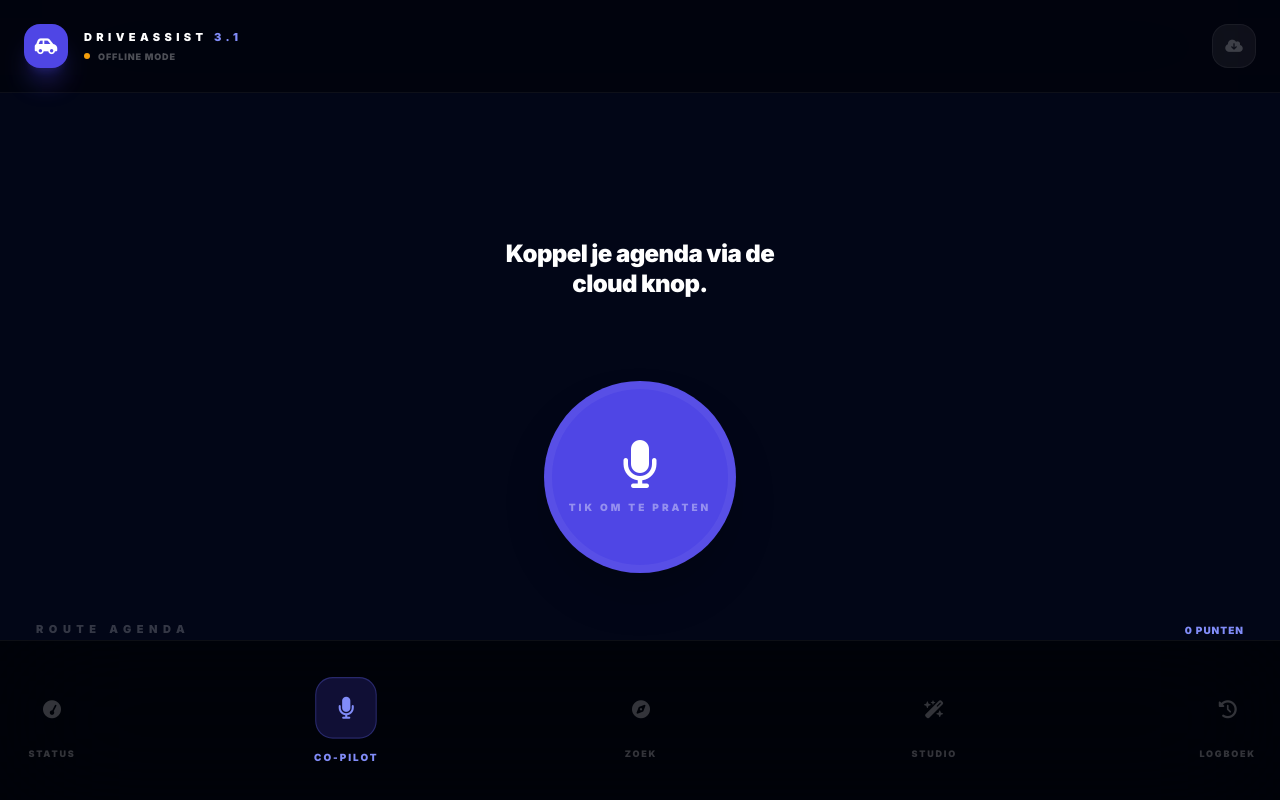
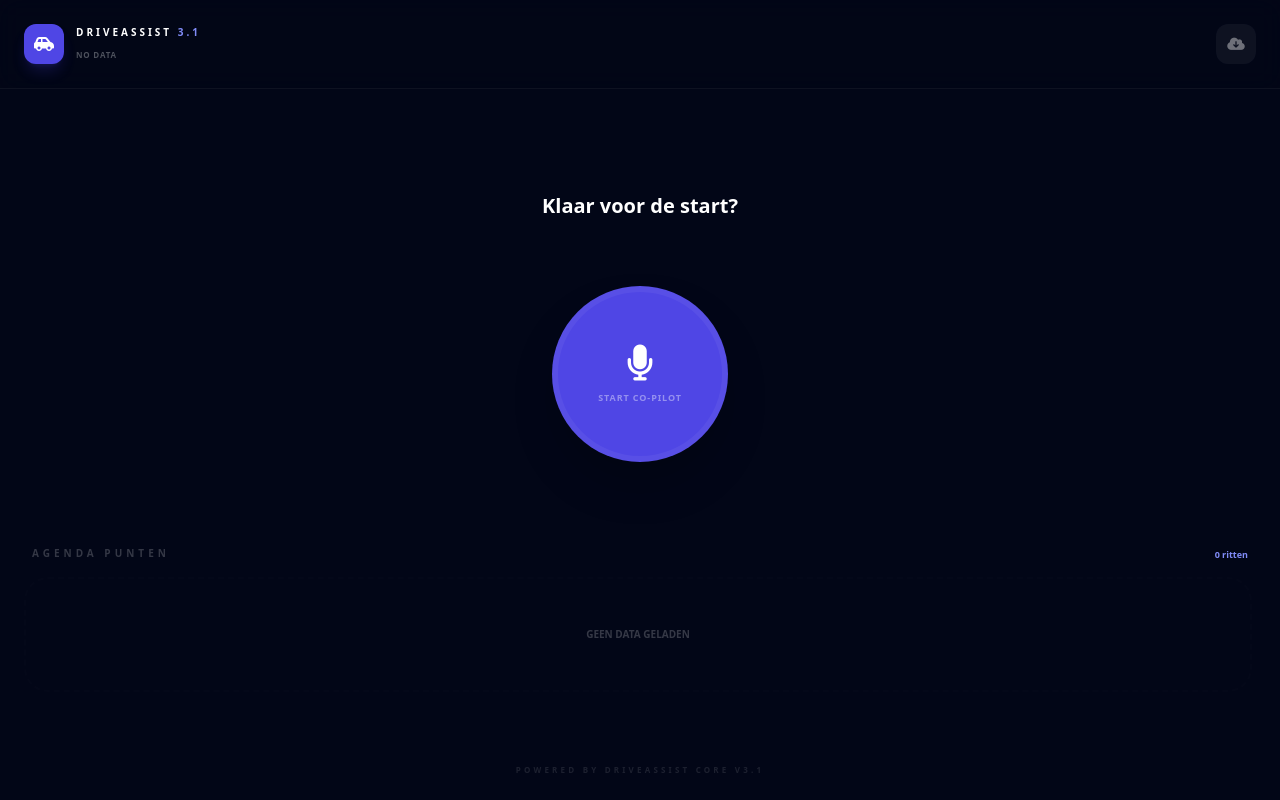
Before and after one commit to erikbraun430g-coder/driveassist-app, a React (Vite) app: page / in a window 1280 px wide. Built offline with nearby package versions, Linux system fonts and the light colour scheme.

Commit message:
Add files via upload

```diff
--- a/App.tsx
+++ b/App.tsx
@@ -4,17 +4,10 @@ import { GoogleGenAI, Modality, LiveServerMessage, Type } from '@google/genai';
 import { decode, decodeAudioData, createBlob } from './services/audioUtils';
 import { AppState, Task } from './types';
 
-import Dashboard from './components/Dashboard';
-import NavigationSearch from './components/NavigationSearch';
-import ChatInterface from './components/ChatInterface';
-import ImageGenerator from './components/ImageGenerator';
-import VideoGenerator from './components/VideoGenerator';
-
 const STORAGE_KEY_TASKS = 'driveassist_tasks_v3';
 const STORAGE_KEY_SHEET_URL = 'driveassist_sheet_url';
 
 const App: React.FC = () => {
-  const [activeTab, setActiveTab] = useState<'drive' | 'dashboard' | 'search' | 'creative' | 'chat'>('drive');
   const [isSyncing, setIsSyncing] = useState(false);
   const [showSyncModal, setShowSyncModal] = useState(false);
   const [sheetUrl, setSheetUrl] = useState(localStorage.getItem(STORAGE_KEY_SHEET_URL) || '');
@@ -37,6 +30,7 @@ const App: React.FC = () => {
   const sessionRef = useRef<any>(null);
   const audioSourcesRef = useRef<Set<AudioBufferSourceNode>>(new Set());
   const nextStartTimeRef = useRef<number>(0);
+  const audioContextRef = useRef<{ input: AudioContext; output: AudioContext } | null>(null);
 
   useEffect(() => {
     tasksRef.current = appState.tasks;
@@ -54,16 +48,18 @@ const App: React.FC = () => {
       let exportUrl = sheetUrl;
       if (sheetUrl.includes('/edit')) {
         exportUrl = sheetUrl.replace(/\/edit.*$/, '/export?format=csv');
+      } else if (!sheetUrl.includes('format=csv')) {
+        exportUrl = sheetUrl.includes('?') ? `${sheetUrl}&format=csv` : `${sheetUrl}?format=csv`;
       }
 
       const response = await fetch(exportUrl);
-      if (!response.ok) throw new Error("Netwerk error");
+      if (!response.ok) throw new Error("Sync mislukt");
       const csvData = await response.text();
       processCsvData(csvData);
       localStorage.setItem(STORAGE_KEY_SHEET_URL, sheetUrl);
       setShowSyncModal(false);
     } catch (err) {
-      alert("Synchronisatie mislukt. Zorg dat de sheet 'Gepubliceerd naar het web' is als CSV.");
+      alert("Zorg dat de Google Sheet 'Gepubliceerd naar het web' is als CSV.");
     } finally {
       setIsSyncing(false);
     }
@@ -76,7 +72,7 @@ const App: React.FC = () => {
 
     for (let i = startIndex; i < lines.length; i++) {
       const cols = lines[i].split(/[,;]/);
-      if (cols[0]) {
+      if (cols[0] && cols[0].trim().length > 0) {
         newTasks.push({
           id: `t-${i}-${Date.now()}`,
           omschrijving: cols[0].trim(),
@@ -90,12 +86,18 @@ const App: React.FC = () => {
   };
 
   const startCoPilot = async () => {
-    setAppState(prev => ({ ...prev, status: 'connecting', aiText: 'Co-piloot start op...' }));
+    setAppState(prev => ({ ...prev, status: 'connecting', aiText: 'Verbinding maken...' }));
+
     try {
-      const ai = new GoogleGenAI({ apiKey: process.env.API_KEY });
+      // Microfoon toestemming vragen
       const stream = await navigator.mediaDevices.getUserMedia({ audio: true });
+
+      // AudioContexten MOETEN hier binnen de klik-handler aangemaakt worden
       const inputCtx = new (window.AudioContext || (window as any).webkitAudioContext)({ sampleRate: 16000 });
       const outputCtx = new (window.AudioContext || (window as any).webkitAudioContext)({ sampleRate: 24000 });
+      audioContextRef.current = { input: inputCtx, output: outputCtx };
+
+      const ai = new GoogleGenAI({ apiKey: process.env.API_KEY });
 
       const sessionPromise = ai.live.connect({
         model: 'gemini-2.5-flash-native-audio-preview-12-2025',
@@ -103,227 +105,188 @@ const App: React.FC = () => {
           onopen: () => {
             setAppState(prev => ({ ...prev, status: 'active', isActive: true, aiText: 'Ik luister.' }));
             const source = inputCtx.createMediaStreamSource(stream);
-            const processor = inputCtx.createScriptProcessor(4096, 1, 1);
-            processor.onaudioprocess = (e) => {
+            const scriptProcessor = inputCtx.createScriptProcessor(4096, 1, 1);
+            scriptProcessor.onaudioprocess = (e) => {
               const pcmBlob = createBlob(e.inputBuffer.getChannelData(0));
               sessionPromise.then(s => s.sendRealtimeInput({ media: pcmBlob }));
             };
-            source.connect(processor);
-            processor.connect(inputCtx.destination);
+            source.connect(scriptProcessor);
+            scriptProcessor.connect(inputCtx.destination);
           },
           onmessage: async (message: LiveServerMessage) => {
             if (message.toolCall) {
               for (const fc of message.toolCall.functionCalls) {
                 let result: any = "ok";
-                if (fc.name === 'get_tasks') {
-                  result = tasksRef.current.filter(t => t.status !== 'voltooid');
-                } else if (fc.name === 'dial_number') {
-                  const task = tasksRef.current.find(t => t.id === fc.args.taskId);
-                  if (task) {
-                    setCallingTask(task);
-                    setAppState(prev => ({
-                      ...prev,
-                      activeTaskId: fc.args.taskId,
-                      tasks: prev.tasks.map(t => t.id === fc.args.taskId ? { ...t, status: 'bezig' } : t)
-                    }));
-                    setTimeout(() => {
-                      window.location.assign(`tel:${fc.args.number}`);
-                      setCallingTask(null);
-                    }, 4000);
+                if (fc.name === 'dial_number') {
+                  const taskId = fc.args.taskId as string;
+                  const num = fc.args.number as string;
+                  setCallingTask(tasksRef.current.find(t => t.id === taskId) || null);
+                  setTimeout(() => { window.location.assign(`tel:${num}`); setCallingTask(null); }, 3500);
                 }
-                }
-                sessionPromise.then(s => s.sendToolResponse({
-                  functionResponses: { id: fc.id, name: fc.name, response: { result } }
-                }));
+                sessionPromise.then(s => s.sendToolResponse({ functionResponses: { id: fc.id, name: fc.name, response: { result } } }));
               }
             }
             if (message.serverContent?.inputTranscription) setAppState(prev => ({ ...prev, userText: message.serverContent!.inputTranscription!.text }));
             if (message.serverContent?.outputTranscription) setAppState(prev => ({ ...prev, aiText: message.serverContent!.outputTranscription!.text }));
+
             const audioData = message.serverContent?.modelTurn?.parts[0]?.inlineData?.data;
-            if (audioData) {
-              nextStartTimeRef.current = Math.max(nextStartTimeRef.current, outputCtx.currentTime);
-              const buffer = await decodeAudioData(decode(audioData), outputCtx, 24000, 1);
-              const source = outputCtx.createBufferSource();
+            if (audioData && audioContextRef.current) {
+              const outCtx = audioContextRef.current.output;
+              nextStartTimeRef.current = Math.max(nextStartTimeRef.current, outCtx.currentTime);
+              const buffer = await decodeAudioData(decode(audioData), outCtx, 24000, 1);
+              const source = outCtx.createBufferSource();
               source.buffer = buffer;
-              source.connect(outputCtx.destination);
+              source.connect(outCtx.destination);
               source.start(nextStartTimeRef.current);
               nextStartTimeRef.current += buffer.duration;
               audioSourcesRef.current.add(source);
             }
           },
           onclose: () => stopCoPilot(),
+          onerror: () => stopCoPilot(),
         },
         config: {
           responseModalities: [Modality.AUDIO],
-          tools: [{ functionDeclarations: [
-            { name: 'get_tasks', description: 'Haal lijst op.', parameters: { type: Type.OBJECT, properties: {} } },
-            { name: 'dial_number', description: 'Bel nummer.', parameters: { type: Type.OBJECT, properties: { number: { type: Type.STRING }, taskId: { type: Type.STRING } }, required: ['number', 'taskId'] } }
-          ]}],
-          systemInstruction: "Je bent DriveAssist co-piloot. Je helpt chauffeur met taken. Wees extreem beknopt en zakelijk. Vraag altijd om bevestiging voor een actie."
+          inputAudioTranscription: {},
+          outputAudioTranscription: {},
+          systemInstruction: "Je bent DriveAssist. Je helpt een chauffeur met de rittenlijst. Praat kort, zakelijk en vlot. Gebruik de dial_number tool als de chauffeur iemand wil bellen."
         }
       });
       sessionRef.current = await sessionPromise;
     } catch (err) {
-      setAppState(prev => ({ ...prev, status: 'error', aiText: 'Microfoon of verbinding mislukt.' }));
+      setAppState(prev => ({ ...prev, status: 'error', aiText: 'Microfoon toegang geweigerd.' }));
     }
   };
 
   const stopCoPilot = () => {
     sessionRef.current?.close();
+    audioContextRef.current?.input.close();
+    audioContextRef.current?.output.close();
+    audioContextRef.current = null;
     setAppState(prev => ({ ...prev, isActive: false, status: 'idle', userText: '', aiText: '' }));
     audioSourcesRef.current.forEach(s => { try { s.stop(); } catch(e) {} });
     audioSourcesRef.current.clear();
+    nextStartTimeRef.current = 0;
   };
 
   return (
-    <div className="fixed inset-0 bg-slate-950 flex flex-col safe-top safe-bottom select-none">
+    <div className="fixed inset-0 bg-slate-950 flex flex-col text-white font-sans overflow-hidden">
 
+      {/* Cloud Sync Modal */}
       {showSyncModal && (
-        <div className="fixed inset-0 z-50 bg-black/95 backdrop-blur-2xl flex items-center justify-center p-6 animate-in fade-in duration-300">
+        <div className="fixed inset-0 z-50 bg-black/95 flex items-center justify-center p-6 backdrop-blur-xl">
           <div className="w-full max-w-md bg-slate-900 border border-white/10 p-10 rounded-[3rem] shadow-2xl">
-            <h2 className="text-3xl font-black mb-4 tracking-tighter">Agenda Koppelen</h2>
-            <div className="space-y-4 text-slate-400 text-sm mb-8 leading-relaxed font-medium">
-              <p>1. Open je Google Sheet takenlijst.</p>
-              <p>2. <b>Bestand &gt; Delen &gt; Publiceren op internet</b>.</p>
-              <p>3. Selecteer <b>CSV (.csv)</b> en klik <b>Publiceren</b>.</p>
+            <h2 className="text-2xl font-black mb-6">Agenda Koppelen</h2>
+            <div className="space-y-4 text-slate-400 text-sm mb-8 leading-relaxed">
+              <p>1. Open je Google Sheet rittenlijst.</p>
+              <p>2. Ga naar <b>Bestand</b> &gt; <b>Delen</b> &gt; <b>Publiceren op internet</b>.</p>
+              <p>3. Selecteer <b>CSV (.csv)</b> en klik op <b>Publiceren</b>.</p>
               <p>4. Plak de link hieronder.</p>
             </div>
             <input
               type="text"
               value={sheetUrl}
               onChange={(e) => setSheetUrl(e.target.value)}
-              placeholder="https://docs.google.com/spreadsheets/d/..."
-              className="w-full bg-black/50 border border-white/5 p-6 rounded-2xl text-sm mb-8 focus:ring-2 focus:ring-indigo-500 outline-none transition-all text-white placeholder:text-white/10"
+              placeholder="Plak CSV link hier..."
+              className="w-full bg-black/50 border border-white/10 p-5 rounded-2xl mb-8 outline-none focus:ring-2 focus:ring-indigo-500"
             />
             <div className="flex gap-4">
-              <button onClick={() => setShowSyncModal(false)} className="flex-1 py-5 text-xs font-black uppercase tracking-widest text-slate-500 hover:text-white transition-colors">Annuleren</button>
-              <button onClick={syncWithGoogleSheet} className="flex-1 py-5 bg-indigo-600 rounded-2xl text-xs font-black uppercase tracking-widest shadow-xl shadow-indigo-600/20 hover:bg-indigo-500 transition-all">Koppelen</button>
+              <button onClick={() => setShowSyncModal(false)} className="flex-1 py-4 text-xs font-black uppercase tracking-widest opacity-50">Annuleren</button>
+              <button onClick={syncWithGoogleSheet} className="flex-1 py-4 bg-indigo-600 rounded-2xl text-xs font-black uppercase tracking-widest">Koppelen</button>
             </div>
           </div>
         </div>
       )}
 
+      {/* Calling Animation */}
       {callingTask && (
-        <div className="fixed inset-0 z-[60] bg-indigo-700 flex flex-col items-center justify-center text-center p-12 animate-in slide-in-from-bottom duration-500">
-           <div className="w-40 h-40 bg-white/10 rounded-full flex items-center justify-center mb-10 animate-pulse border-4 border-white/20">
-              <i className="fa-solid fa-phone-volume text-6xl text-white"></i>
-           </div>
-           <h2 className="text-[10px] font-black uppercase tracking-[0.5em] text-indigo-300 mb-6">Verbinden met...</h2>
-           <h2 className="text-5xl font-black mb-4 tracking-tighter">{callingTask.omschrijving}</h2>
-           <p className="text-2xl font-bold opacity-40 tracking-widest">{callingTask.telefoonnummer}</p>
+        <div className="fixed inset-0 z-[60] bg-indigo-700 flex flex-col items-center justify-center p-12">
+           <i className="fa-solid fa-phone-volume text-7xl mb-10 animate-pulse text-white"></i>
+           <h2 className="text-4xl font-black mb-2 text-center">{callingTask.omschrijving}</h2>
+           <p className="text-xl opacity-50 tracking-widest">{callingTask.telefoonnummer}</p>
         </div>
       )}
 
-      <header className="px-6 py-6 flex justify-between items-center bg-black/40 border-b border-white/5 backdrop-blur-3xl relative z-40">
-        <div className="flex items-center gap-4">
-          <div className="w-11 h-11 bg-indigo-600 rounded-2xl flex items-center justify-center shadow-xl shadow-indigo-600/30">
-            <i className="fa-solid fa-car-side text-white text-lg"></i>
+      {/* Header */}
+      <header className="px-6 py-6 flex justify-between items-center border-b border-white/5 bg-slate-950/50 backdrop-blur-md">
+        <div className="flex items-center gap-3">
+          <div className="w-10 h-10 bg-indigo-600 rounded-xl flex items-center justify-center shadow-lg shadow-indigo-600/20">
+            <i className="fa-solid fa-car-side text-white"></i>
           </div>
           <div>
-            <h1 className="text-[11px] font-black uppercase tracking-[0.4em] mb-1">DriveAssist <span className="text-indigo-400">3.1</span></h1>
-            <div className="flex items-center gap-2">
-               <div className={`w-1.5 h-1.5 rounded-full ${sheetUrl ? 'bg-emerald-500 animate-pulse' : 'bg-amber-500'}`}></div>
-               <span className="text-[9px] text-white/30 font-black uppercase tracking-widest">{sheetUrl ? 'Cloud Connected' : 'Offline Mode'}</span>
+            <h1 className="text-[10px] font-black uppercase tracking-[0.3em]">DriveAssist <span className="text-indigo-400">3.1</span></h1>
+            <span className="text-[8px] text-white/30 font-bold uppercase tracking-widest">{sheetUrl ? 'Cloud Connected' : 'No Data'}</span>
           </div>
         </div>
-        </div>
-        <button onClick={() => setShowSyncModal(true)} className="w-11 h-11 rounded-2xl bg-white/5 border border-white/5 flex items-center justify-center hover:bg-white/10 transition-all group">
-          <i className={`fa-solid fa-cloud-arrow-down text-sm transition-all ${isSyncing ? 'animate-bounce text-indigo-400' : 'text-white/20 group-hover:text-white/60'}`}></i>
+        <button onClick={() => setShowSyncModal(true)} className="w-10 h-10 rounded-xl bg-white/5 flex items-center justify-center hover:bg-white/10 transition-colors">
+          <i className={`fa-solid fa-cloud-arrow-down text-sm ${isSyncing ? 'animate-bounce text-indigo-400' : 'text-white/40'}`}></i>
         </button>
       </header>
 
-      <main className="flex-1 flex flex-col p-6 overflow-hidden relative">
-        <div className={`absolute inset-0 bg-indigo-600/5 transition-opacity duration-1000 ${appState.isActive ? 'opacity-100' : 'opacity-0'}`}></div>
-
-        {activeTab === 'drive' && (
-          <div className="h-full flex flex-col relative z-10">
-            <div className="flex-1 flex flex-col items-center justify-center text-center space-y-12">
-              <div className="h-10">
-                {appState.userText && <p className="text-indigo-400 font-black text-[11px] uppercase tracking-[0.3em] animate-pulse">"{appState.userText}"</p>}
-              </div>
-              <div className="h-32 flex items-center justify-center px-6">
-                <h2 className="text-2xl font-black max-w-xs leading-tight tracking-tight">
-                  {appState.aiText || (appState.tasks.length > 0 ? "Klaar voor de volgende rit." : "Koppel je agenda via de cloud knop.")}
-                </h2>
+      {/* Main Experience */}
+      <main className="flex-1 flex flex-col p-6 overflow-hidden">
+        <div className="flex-1 flex flex-col items-center justify-center text-center space-y-10">
+          <div className="h-20 flex flex-col justify-center">
+            {appState.userText && <p className="text-indigo-400 font-bold text-xs uppercase tracking-widest animate-pulse mb-2">"{appState.userText}"</p>}
+            <h2 className="text-xl font-black px-4 leading-tight">{appState.aiText || "Klaar voor de start?"}</h2>
           </div>
 
           <button
             onClick={appState.isActive ? stopCoPilot : startCoPilot}
-                className={`w-48 h-48 rounded-full flex flex-col items-center justify-center transition-all duration-700 relative group ${appState.isActive ? 'bg-slate-900 border-[8px] border-indigo-500 shadow-[0_0_100px_rgba(99,102,241,0.5)]' : 'bg-indigo-600 border-[8px] border-white/5 shadow-2xl hover:scale-105 active:scale-95'}`}
+            className={`w-44 h-44 rounded-full flex flex-col items-center justify-center transition-all duration-500 relative ${appState.isActive ? 'bg-slate-900 border-[6px] border-indigo-500 shadow-[0_0_80px_rgba(99,102,241,0.4)]' : 'bg-indigo-600 border-[6px] border-white/5 hover:scale-105 active:scale-95 shadow-2xl'}`}
           >
             {appState.isActive ? (
-                  <div className="flex gap-2 items-end h-14">
-                    {[1,4,6,3,5,3,1].map((v, i) => (<div key={i} className="w-2 bg-indigo-400 rounded-full animate-wave" style={{ height: `${v * 8}px`, animationDelay: `${i*0.1}s` }}></div>))}
+              <div className="flex gap-1.5 items-end h-12">
+                {[1,3,5,2,4,2,1].map((v, i) => (<div key={i} className="w-1.5 bg-indigo-400 rounded-full animate-wave" style={{ height: `${v * 8}px`, animationDelay: `${i*0.1}s` }}></div>))}
               </div>
             ) : (
               <>
-                    <i className="fa-solid fa-microphone text-5xl mb-3"></i>
-                    <span className="text-[10px] font-black uppercase tracking-[0.3em] opacity-40">Tik om te praten</span>
+                <i className="fa-solid fa-microphone text-4xl mb-2"></i>
+                <span className="text-[9px] font-black uppercase tracking-widest opacity-40">Start Co-Pilot</span>
               </>
             )}
           </button>
         </div>
 
-            <div className="mt-12 space-y-5">
-              <div className="flex justify-between items-end px-3">
-                 <h3 className="text-[11px] font-black text-white/20 uppercase tracking-[0.5em]">Route Agenda</h3>
-                 <span className="text-[10px] font-black text-indigo-400 uppercase tracking-widest">{appState.tasks.length} Punten</span>
+        {/* Simplified Task List */}
+        <div className="mt-8 space-y-4">
+          <div className="flex justify-between items-end px-2">
+             <h3 className="text-[10px] font-black text-white/20 uppercase tracking-[0.4em]">Agenda Punten</h3>
+             <span className="text-[9px] font-black text-indigo-400">{appState.tasks.length} ritten</span>
           </div>
-              <div className="flex-1 overflow-y-auto max-h-72 space-y-3 pr-1 custom-scrollbar">
+          <div className="overflow-y-auto max-h-[35vh] space-y-3 pb-6 custom-scrollbar pr-1">
             {appState.tasks.length === 0 ? (
-                  <div className="py-16 text-center border-2 border-dashed border-white/5 rounded-[3rem] opacity-20">
-                     <i className="fa-solid fa-sheet-plastic text-4xl mb-4"></i>
-                     <p className="text-[11px] font-black uppercase tracking-widest">Geen data geladen</p>
+              <div className="py-12 text-center border-2 border-dashed border-white/5 rounded-3xl opacity-20">
+                 <p className="text-[10px] font-black uppercase">Geen data geladen</p>
               </div>
             ) : (
               appState.tasks.map(t => (
-                    <div key={t.id} className="p-6 bg-white/5 border border-white/5 rounded-[2.5rem] flex justify-between items-center group hover:bg-white/10 transition-all">
-                      <div className="min-w-0">
-                        <p className="font-black text-[15px] truncate tracking-tight">{t.omschrijving}</p>
-                        <p className="text-[11px] text-white/30 font-bold mt-1 tracking-widest">{t.telefoonnummer || 'GEEN NUMMER'}</p>
+                <div key={t.id} className="p-5 bg-white/5 border border-white/5 rounded-3xl flex justify-between items-center group active:bg-white/10 transition-colors">
+                  <div>
+                    <p className="font-bold text-sm tracking-tight">{t.omschrijving}</p>
+                    <p className="text-[10px] text-white/30 font-bold mt-0.5 tracking-wider">{t.telefoonnummer || 'GEEN NUMMER'}</p>
                   </div>
-                      <div className="w-12 h-12 rounded-2xl bg-white/5 flex items-center justify-center group-hover:bg-indigo-600 transition-all shadow-xl">
-                         <i className="fa-solid fa-phone text-xs opacity-20 group-hover:opacity-100 group-hover:text-white"></i>
+                  <div className="w-10 h-10 rounded-xl bg-white/5 flex items-center justify-center group-active:bg-indigo-600 transition-colors">
+                     <i className="fa-solid fa-phone text-[10px] opacity-30"></i>
                   </div>
                 </div>
               ))
             )}
           </div>
         </div>
-          </div>
-        )}
-
-        {activeTab === 'dashboard' && <Dashboard location={appState.location} />}
-        {activeTab === 'search' && <NavigationSearch location={appState.location} />}
-        {activeTab === 'creative' && <div className="space-y-12 pb-20 custom-scrollbar overflow-y-auto"><VideoGenerator /><ImageGenerator /></div>}
-        {activeTab === 'chat' && <ChatInterface />}
       </main>
 
-      <nav className="px-6 py-10 bg-black/60 border-t border-white/5 backdrop-blur-3xl flex justify-between items-center relative z-40">
-        <NavBtn act={activeTab === 'dashboard'} icon="fa-gauge-simple-high" label="Status" onClick={() => setActiveTab('dashboard')} />
-        <NavBtn act={activeTab === 'drive'} icon="fa-microphone" label="Co-Pilot" onClick={() => setActiveTab('drive')} main />
-        <NavBtn act={activeTab === 'search'} icon="fa-compass" label="Zoek" onClick={() => setActiveTab('search')} />
-        <NavBtn act={activeTab === 'creative'} icon="fa-wand-magic-sparkles" label="Studio" onClick={() => setActiveTab('creative')} />
-        <NavBtn act={activeTab === 'chat'} icon="fa-clock-rotate-left" label="Logboek" onClick={() => setActiveTab('chat')} />
-      </nav>
+      <footer className="py-6 text-center opacity-10">
+        <p className="text-[8px] font-black uppercase tracking-[0.4em]">Powered by DriveAssist Core v3.1</p>
+      </footer>
 
       <style>{`
-        .custom-scrollbar::-webkit-scrollbar { width: 4px; }
-        .custom-scrollbar::-webkit-scrollbar-thumb { background: rgba(255,255,255,0.1); border-radius: 10px; }
-        @keyframes wave { 0%, 100% { transform: scaleY(0.4); } 50% { transform: scaleY(1); } }
-        .animate-wave { animation: wave 1s infinite ease-in-out; }
+        @keyframes wave { 0%, 100% { transform: scaleY(0.5); } 50% { transform: scaleY(1.2); } }
+        .animate-wave { animation: wave 1.2s infinite ease-in-out; }
+        .custom-scrollbar::-webkit-scrollbar { width: 3px; }
       `}</style>
     </div>
   );
 };
 
-const NavBtn: React.FC<{act: boolean; icon: string; label: string; onClick: () => void; main?: boolean}> = ({act, icon, label, onClick, main}) => (
-  <button onClick={onClick} className={`flex flex-col items-center gap-2.5 transition-all duration-300 ${act ? 'text-indigo-400 scale-110' : 'text-white/20 hover:text-white/40'}`}>
-    <div className={`w-14 h-14 rounded-2xl flex items-center justify-center transition-all ${act ? 'bg-indigo-600/20 border border-indigo-500/30' : main ? 'bg-white/5 border border-white/5' : ''}`}>
-      <i className={`fa-solid ${icon} ${act ? 'text-xl' : 'text-lg'}`}></i>
-    </div>
-    <span className="text-[9px] font-black uppercase tracking-[0.2em]">{label}</span>
-  </button>
-);
-
 export default App;
```
Lines whose indentation alone changed are shown as unchanged.
